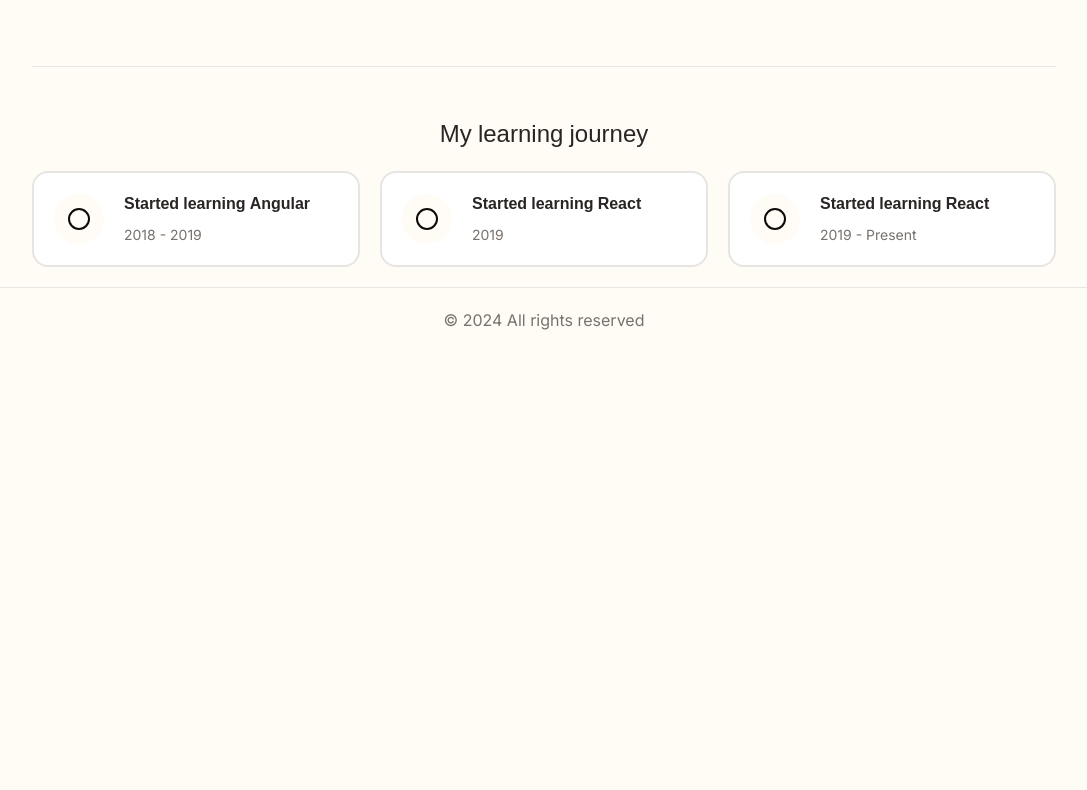
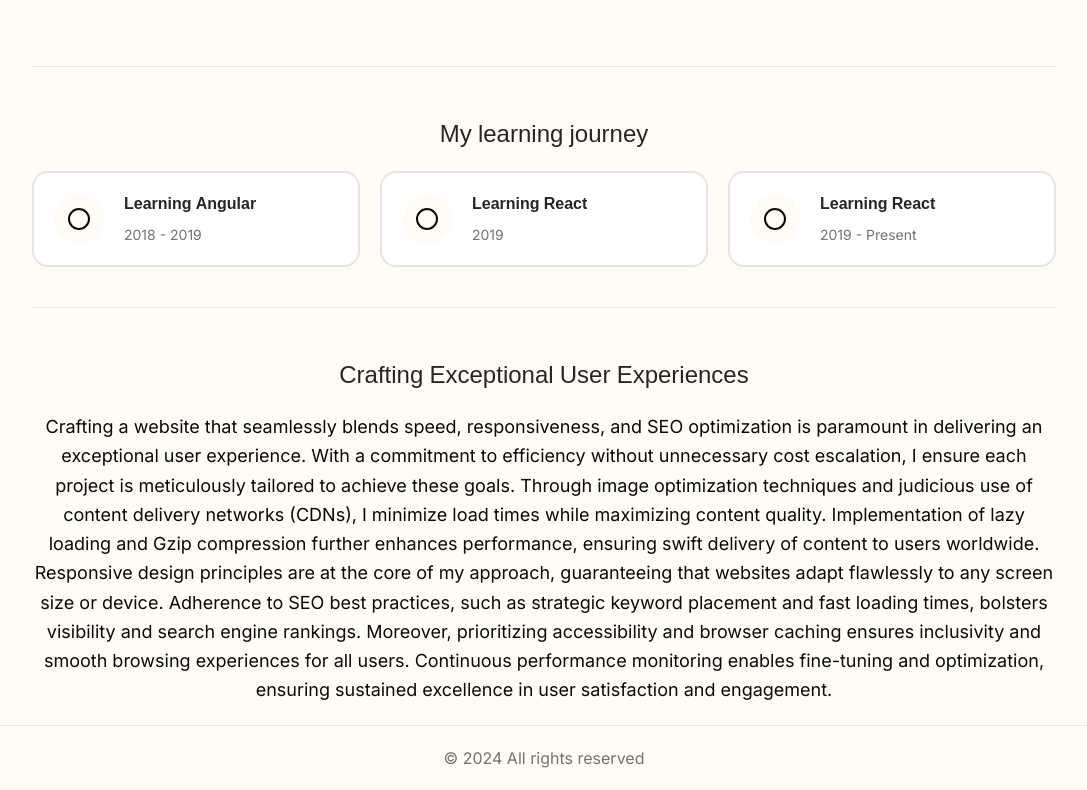
Before and after one commit to dv0c/dv0c-portfolio, a Next.js app: page /about-me in a window 1280 px wide. Shown: the part 728-1518 px from the top of the page, without its empty margins (96-1183 px from the left). Before the commit the page ends 1080 px from the top, so only its background shows below. Built offline with nearby package versions, Linux system fonts and the light colour scheme.

Commit message:
modified:   src/app/(routes)/about-me/page.tsx 	modified:   src/components/Card.tsx

```diff
--- a/src/app/(routes)/about-me/page.tsx
+++ b/src/app/(routes)/about-me/page.tsx
@@ -1,9 +1,9 @@
 
+import { Service } from "@/components/Service";
 import { font } from "@/lib/font";
+import { Circle, ImageIcon } from "lucide-react";
 import Image from "next/image";
 import me from "../../../../public/me.jpg";
-import { Service } from "@/components/Service";
-import { Circle, Dot, School, Shield } from "lucide-react";
 
 const page = ({ }) => {
   return (
@@ -42,11 +42,14 @@
             >
               My learning journey
             </h3>
-            <div className="items-center gap-5 flex">
-              <Service name="Started learning Angular" description="2018 - 2019" svg={<Circle />} />
-              <Service name="Started learning React" description="2019" svg={<Circle />} />
-              <Service name="Started learning React" description="2019 - Present" svg={<Circle />} />
+            <div className="items-center gap-5  flex">
+              <Service name="Learning Angular" description="2018 - 2019" svg={<Circle />} />
+              <Service name="Learning React" description="2019" svg={<Circle />} />
+              <Service name="Learning React" description="2019 - Present" svg={<Circle />} />
             </div>
+          </section>
+          <section>
+            <KeepInMind />
           </section>
         </div>
       </div>
@@ -55,3 +58,29 @@
 };
 
 export default page;
+
+
+const KeepInMind = () => {
+  return (
+    <div className="mt-10 pt-10 border-t">
+      <h3
+        className={"font-medium text-2xl text-center w-full text-stone-800 mt-3 mb-5 " + font.className}
+      >
+        Crafting Exceptional User Experiences
+      </h3>
+      <p className="text-lg text-center leading-relaxed">
+        Crafting a website that seamlessly blends speed, responsiveness, and SEO optimization is paramount in delivering an exceptional user experience. With a commitment to efficiency without unnecessary cost escalation, I ensure each project is meticulously tailored to achieve these goals. Through image optimization techniques and judicious use of content delivery networks (CDNs), I minimize load times while maximizing content quality. Implementation of lazy loading and Gzip compression further enhances performance, ensuring swift delivery of content to users worldwide. Responsive design principles are at the core of my approach, guaranteeing that websites adapt flawlessly to any screen size or device. Adherence to SEO best practices, such as strategic keyword placement and fast loading times, bolsters visibility and search engine rankings. Moreover, prioritizing accessibility and browser caching ensures inclusivity and smooth browsing experiences for all users. Continuous performance monitoring enables fine-tuning and optimization, ensuring sustained excellence in user satisfaction and engagement.
+      </p>
+      {/* <h1 className={"text-lg font-semibold my-5 text-center " + font.className}>How can we achive this</h1>
+      <div className="flex items-center gap-3 flex-wrap">
+        <Service name="Optimized Image Assets" description="" svg={<ImageIcon />} />
+        <Service name="Efficient Content Delivery Networks (CDNs)" description="" svg={<ImageIcon />} />
+        <Service name="Implementation of Lazy Loading and Gzip Compression" description="" svg={<ImageIcon />} />
+        <Service name="Responsive Design Principles" description="" svg={<ImageIcon />} />
+        <Service name="SEO Best Practices for Enhanced Visibility" description="" svg={<ImageIcon />} />
+        <Service name="Emphasis on Accessibility and Browser Caching" description="" svg={<ImageIcon />} />
+        <Service name="Ongoing Performance Monitoring and Optimization" description="" svg={<ImageIcon />} />
+      </div> */}
+    </div>
+  );
+};
```
Also changed, not shown: src/components/Card.tsx (line endings or trailing spaces).
